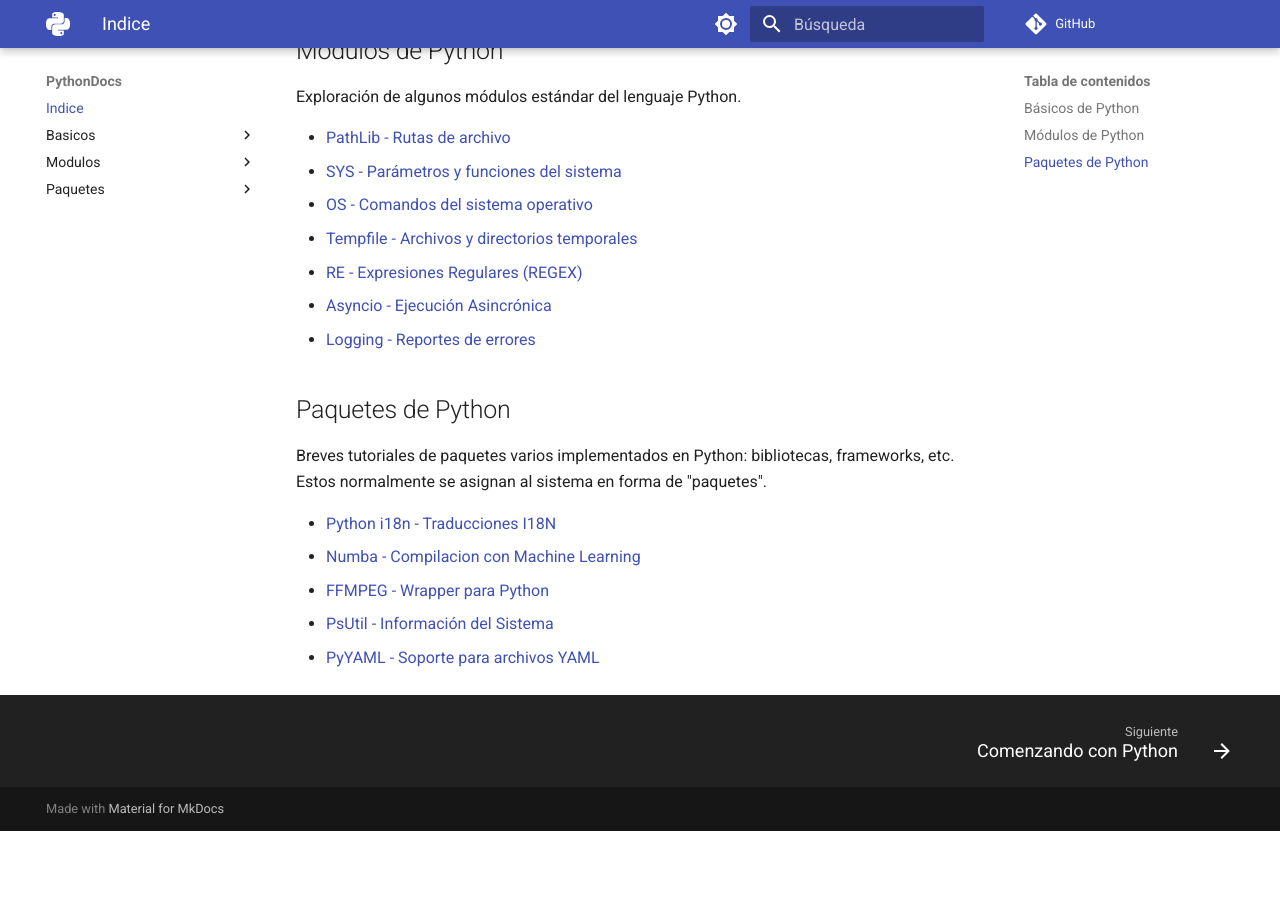
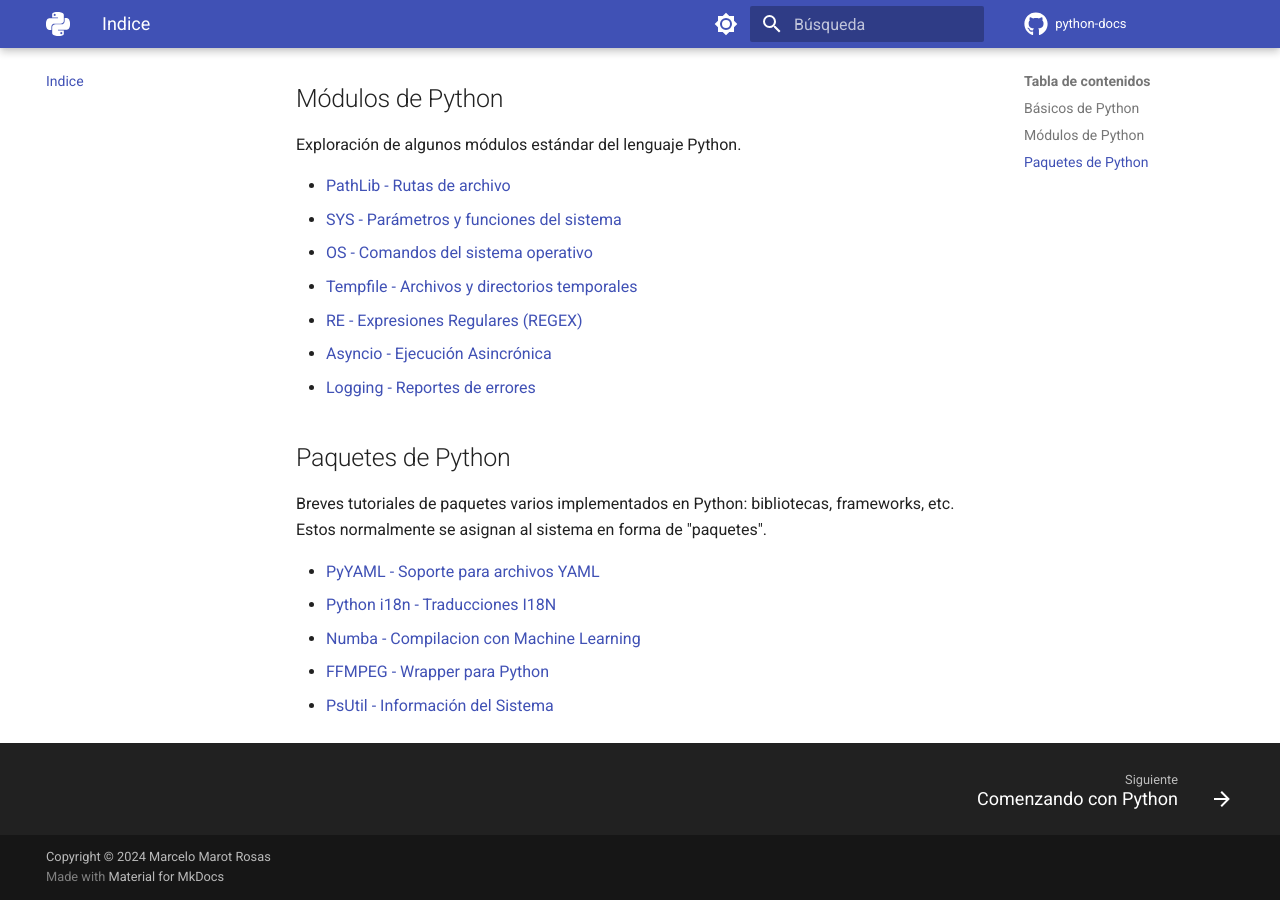
Before and after one commit to alejrot/python-docs, an MkDocs documentation site: the page built from docs/index.md, in a window 1280 px wide and 900 px high, scrolled down 1017 px. Built offline with MkDocs 1.6.1 and Material for MkDocs 9.7.7, drawn with Linux system fonts in a browser that asks for light colours; plug-ins that fetch from the network failed and are left out; comment, search, counter and statistics services are not loaded; before the commit the page ends 1848 px from its top, so only the background shows below that.

Commit message:
Actualizacion de GitHub Pages

```diff
--- a/docs/index.md
+++ b/docs/index.md
@@ -52,8 +52,8 @@
 
 Breves tutoriales de paquetes varios implementados en Python: bibliotecas, frameworks, etc. Estos normalmente se asignan al sistema en forma de "paquetes".
 
+- [PyYAML - Soporte para archivos YAML](paquetes/pyyaml.md)
 - [Python i18n - Traducciones I18N](paquetes/python-i18n.md)
 - [Numba - Compilacion con Machine Learning](paquetes/numba.md)
 - [FFMPEG - Wrapper para Python](paquetes/ffmpeg.md)
 - [PsUtil - Información del Sistema](paquetes/psutil.md)
-- [PyYAML - Soporte para archivos YAML](paquetes/pyyaml.md)
--- /dev/null
+++ b/docs/javascripts/tablesort.js
@@ -0,0 +1,6 @@
+document$.subscribe(function() {
+    var tables = document.querySelectorAll("article table:not([class])")
+    tables.forEach(function(table) {
+      new Tablesort(table)
+    })
+  })
--- a/mkdocs.yml
+++ b/mkdocs.yml
@@ -1,19 +1,26 @@
 site_name: PythonDocs
+
+site_url: https://marcelomarot.github.io/python-docs
+
+
+# Repositorio
+repo_url: https://github.com/MarceloMarot/python-docs
+repo_name: python-docs
+# edit_uri: edit/master/docs/
+
+copyright: Copyright &copy; 2024 Marcelo Marot Rosas
 
 
 theme:
   name: material
-  # name: mkdocs
-  # name: readthedocs
-
   icon:
     # logo: fontawesome/solid/user-nurse
     annotation: material/arrow-right-circle
     logo: simple/python  # :simple-python:
 
+    # Icono de repositorio
+    repo: fontawesome/brands/github
 
-  # logo: assets/image.png
-  # favicon: assets/image.png
   highlightjs: true
   hljs_languages:
     - yaml
@@ -23,12 +30,6 @@
   language: es
   # Modos para la pagina
   palette:
-
-    # Modo automatico
-    # - media: "(prefers-color-scheme)"
-    #   toggle:
-    #     icon: material/brightness-auto
-    #     name: Switch to light mode
     # Modo claro
     - media: "(prefers-color-scheme: light)"
       scheme: default
@@ -47,8 +48,6 @@
       primary: indigo
       # primary: custom
       accent: lime
-  # icon:
-    # annotation: material/arrow-right-circle
 
   features:
     - header.autohide
@@ -63,8 +62,22 @@
     # - search.share
     # - search:
     #   lang: es
+    - toc.follow
+    - navigation.top  # boton emergente para volver al inicio  - aparece al intentar subir con el scroll
 
-repo_url: https://github.com/MarceloMarot/PythonDocs
+    - navigation.instant
+    - navigation.instant.progress   # progreso de carga (conexiones lentas)
+    - navigation.tracking
+    # pestañas de contenido
+    - navigation.tabs
+    # - navigation.tabs.sticky
+    - navigation.sections
+    # - navigation.expand
+
+    # header y anuncios
+    - header.autohide
+    - announce.dismiss
+
 
 markdown_extensions:
   - pymdownx.highlight:
@@ -93,29 +106,31 @@
       custom_checkbox: true
 
 
-
-
-
-
-
 extra_javascript:
   - javascripts/mathjax.js
   - https://unpkg.com/mathjax@3/es5/tex-mml-chtml.js
+  # Tablas ordenables - TableSort
+  - https://unpkg.com/tablesort@5.3.0/dist/tablesort.min.js
+  - javascripts/tablesort.js        # archivo local
+
 
 extra_css:
   - stylesheets\extra.css
 
-# extra:
-#   version:
-#     provider: mike
-# extra:
-#   consent:
-#     actions:
-#       - accept
-#       - manage
 
-# plugins:
-#   - meta
+extra:
+  homepage: https://marcelomarot.github.io/python-docs/
+
+
+plugins:
+  - privacy
+  - search
+  - git-revision-date-localized:
+      enabled: true
+      enable_creation_date: true
+      type: date        # fecha
+      fallback_to_build_date: true
+
 
 nav:
   - Indice: index.md
```
Also changed, not shown: 2 other files.
